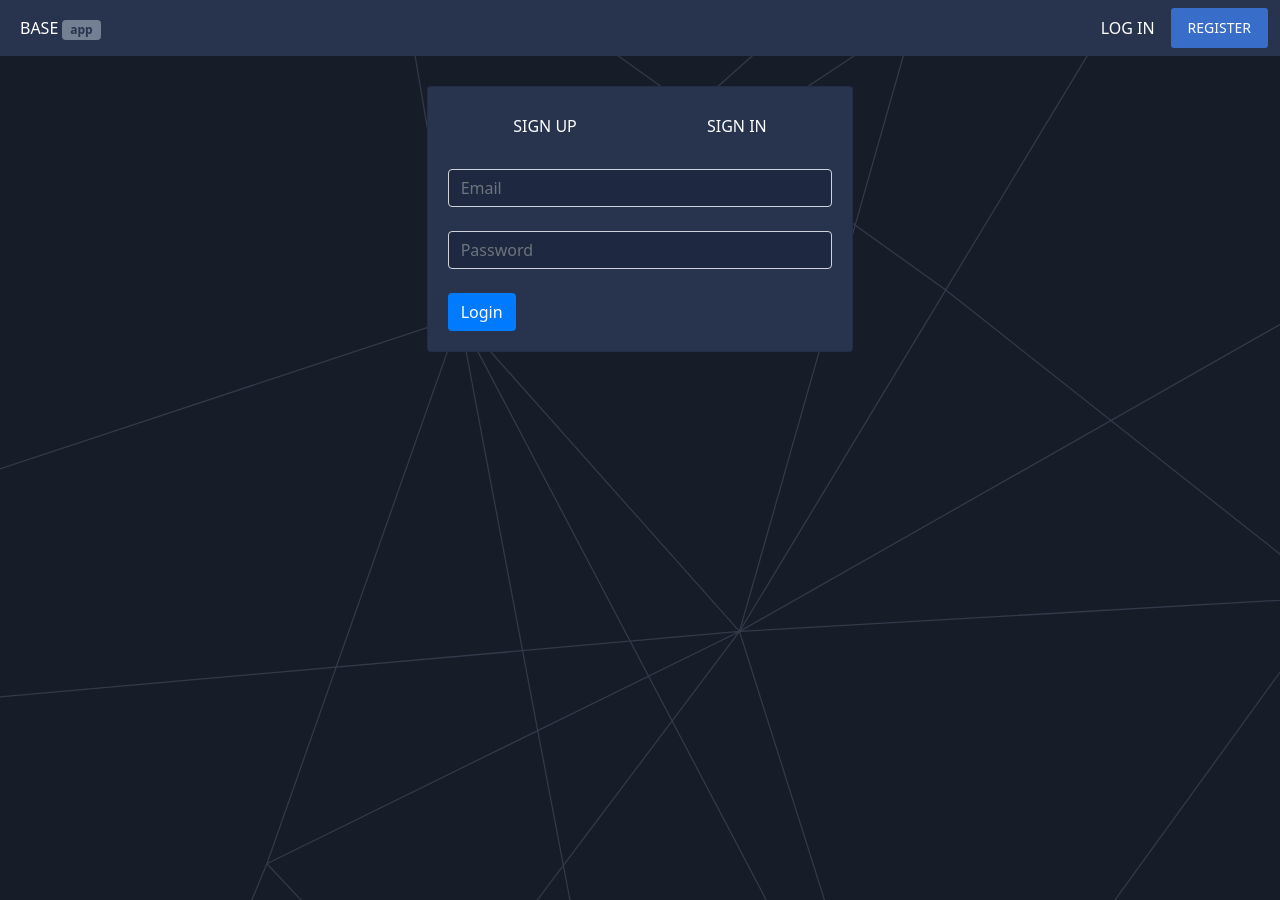
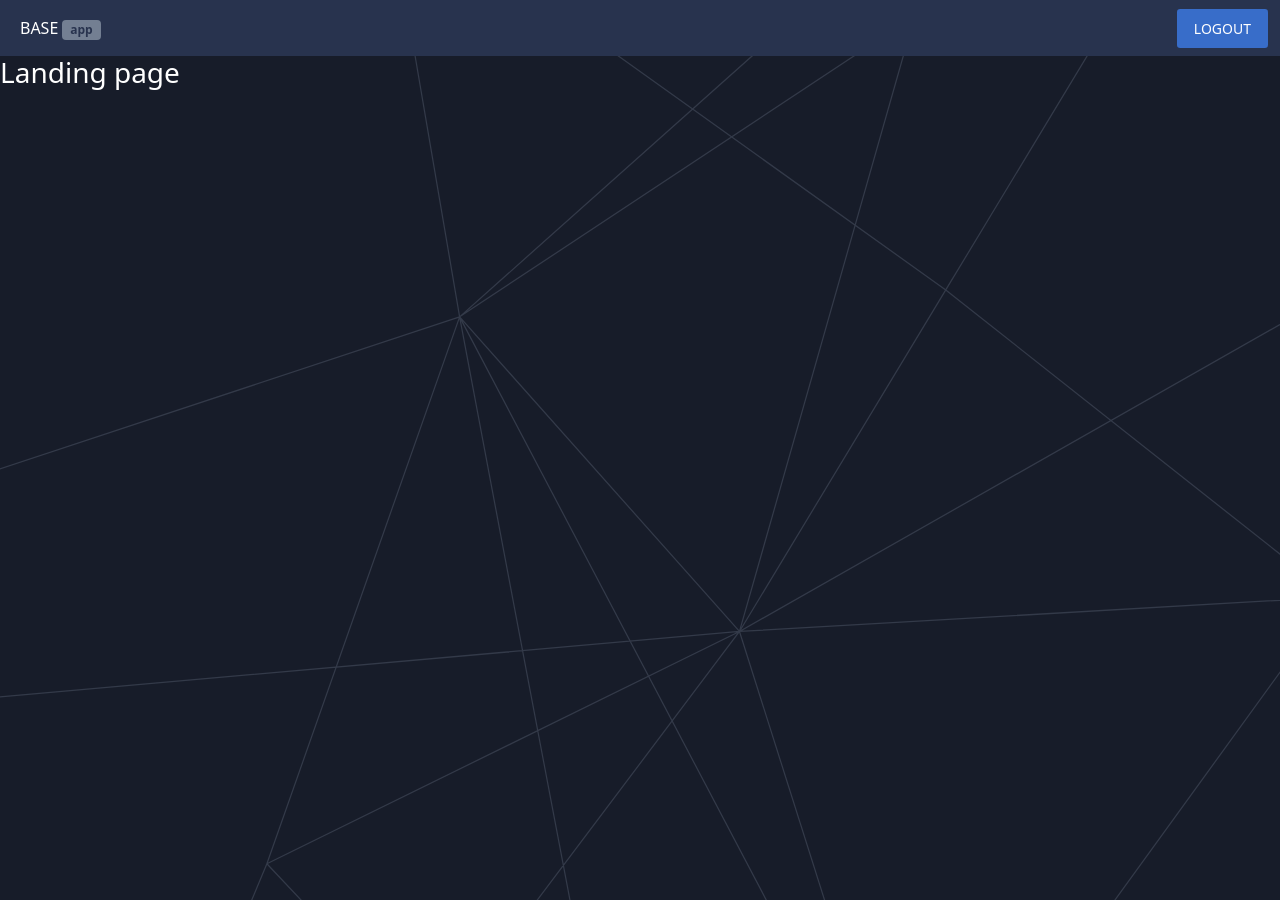
Before and after one commit to rubi022/react-app, a React (Create React App) app in the folder barong-api-user-auth-new/: page / in a window 1280 px wide. Before the commit this address led to /login. Built offline with nearby package versions, Linux system fonts and the light colour scheme; sample sign-in values are in the browser's storage.

Commit message:
feat: on load fetch user saved session from LS

```diff
--- a/barong-api-user-auth-new/src/App.js
+++ b/barong-api-user-auth-new/src/App.js
@@ -1,23 +1,36 @@
-import './App.css';
-import 'bootstrap/dist/css/bootstrap.min.css';
+import "./App.css";
+import "bootstrap/dist/css/bootstrap.min.css";
 import { Routes, Route } from "react-router-dom";
-import Navbar from './components/Navbar';
-import Register from './components/Register';
-import Login from './components/Login';
-import LandingPage from './components/LandingPage';
-import VerifyEmail from './components/VerifyEmail';
-
+import Navbar from "./components/Navbar";
+import Register from "./components/Register";
+import Login from "./components/Login";
+import LandingPage from "./components/LandingPage";
+import VerifyEmail from "./components/VerifyEmail";
+import { useCallback, useEffect, useState } from "react";
 
 function App() {
+  const [user, setUser] = useState();
+  const userDetails = JSON.parse(localStorage.getItem("user-info"));
+
+  const loadUser = useCallback(() => {
+    setUser(userDetails);
+  }, []);
+
+  useEffect(() => {
+    loadUser();
+  }, []);
+
   return (
     <div className="App">
-      <Navbar />
+      <Navbar setUser={setUser} user={user} />
       <Routes>
-        <Route exact path="/" element={<LandingPage />} />
-        <Route path="register" element={<Register />} />
-        <Route path="login" element={<Login />} />
-        <Route path="email-verification" element={<VerifyEmail />} />
-
+        <Route exact path="/" element={<LandingPage user={user} />} />
+        <Route path="register" element={<Register user={user} />} />
+        <Route path="login" element={<Login user={user} setUser={setUser} />} />
+        <Route
+          path="email-verification"
+          element={<VerifyEmail user={user} />}
+        />
       </Routes>
     </div>
   );
```
